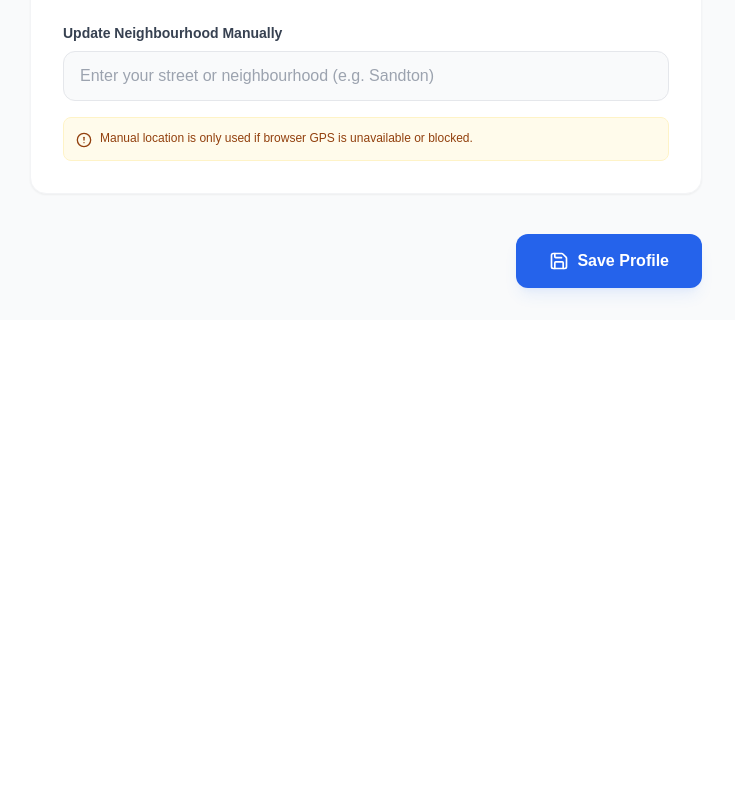
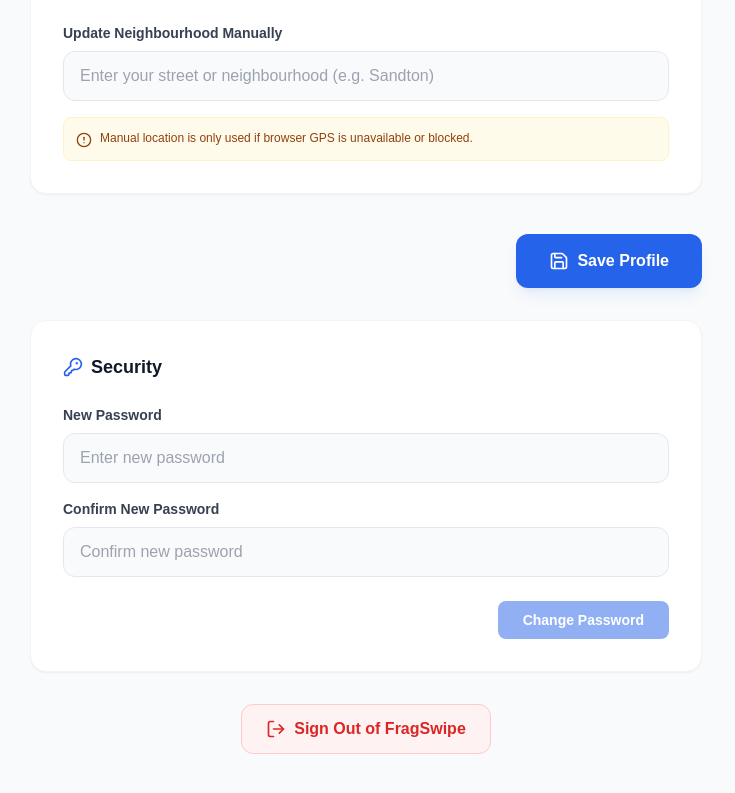
Before and after one commit to fredjlutz/FragSwipe, a Next.js app: page /profile in a window 1280 px wide. Shown: the part 649-1442 px from the top of the page, without its empty margins (274-1009 px from the left). Before the commit the page ends 969 px from the top, so only its background shows below. Built offline with nearby package versions, Linux system fonts and the light colour scheme; no server answers.

Commit message:
fix: profile security options and initialize remote storage bucket

```diff
--- a/app/(dashboard)/profile/page.tsx
+++ b/app/(dashboard)/profile/page.tsx
@@ -1,7 +1,9 @@
 'use client';
 
 import { useState, useEffect } from 'react';
-import { User, Phone, MapPin, Save, Loader2, CheckCircle2, AlertCircle } from 'lucide-react';
+import { User, Phone, MapPin, Save, Loader2, CheckCircle2, AlertCircle, KeyRound, LogOut } from 'lucide-react';
+import { createClient } from '@/lib/supabase/client';
+import Link from 'next/link';
 
 export default function ProfilePage() {
     const [loading, setLoading] = useState(true);
@@ -14,6 +16,13 @@ export default function ProfilePage() {
         neighbourhood: '',
         raw_address: ''
     });
+
+    const [password, setPassword] = useState('');
+    const [confirmPassword, setConfirmPassword] = useState('');
+    const [updatingPassword, setUpdatingPassword] = useState(false);
+    const [passwordMessage, setPasswordMessage] = useState<{ type: 'success' | 'error', text: string } | null>(null);
+
+    const supabase = createClient();
 
     useEffect(() => {
         fetchProfile();
@@ -65,6 +74,35 @@ export default function ProfilePage() {
             setMessage({ type: 'error', text: 'An unexpected error occurred' });
         } finally {
             setSaving(false);
+        }
+    };
+
+    const handlePasswordUpdate = async (e: React.FormEvent) => {
+        e.preventDefault();
+        setPasswordMessage(null);
+
+        if (password !== confirmPassword) {
+            setPasswordMessage({ type: 'error', text: 'Passwords do not match.' });
+            return;
+        }
+
+        if (password.length < 6) {
+            setPasswordMessage({ type: 'error', text: 'Password must be at least 6 characters.' });
+            return;
+        }
+
+        setUpdatingPassword(true);
+
+        try {
+            const { error } = await supabase.auth.updateUser({ password });
+            if (error) throw error;
+            setPasswordMessage({ type: 'success', text: 'Password updated successfully!' });
+            setPassword('');
+            setConfirmPassword('');
+        } catch (err: unknown) {
+            setPasswordMessage({ type: 'error', text: err instanceof Error ? err.message : 'Failed to update password.' });
+        } finally {
+            setUpdatingPassword(false);
         }
     };
 
@@ -202,6 +240,74 @@ export default function ProfilePage() {
                         </button>
                     </div>
                 </form>
+
+                {/* Password Update section */}
+                <div className="mt-8 bg-white rounded-2xl shadow-sm border border-gray-100 overflow-hidden">
+                    <div className="p-6 sm:p-8 space-y-6">
+                        <div className="flex items-center gap-2 mb-2">
+                            <KeyRound className="w-5 h-5 text-blue-600" />
+                            <h2 className="text-lg font-bold text-gray-900">Security</h2>
+                        </div>
+
+                        {passwordMessage && (
+                            <div className={`mb-4 p-4 rounded-xl flex items-center gap-3 animate-in fade-in ${passwordMessage.type === 'success' ? 'bg-green-50 text-green-700 border border-green-100' : 'bg-red-50 text-red-700 border border-red-100'
+                                }`}>
+                                {passwordMessage.type === 'success' ? <CheckCircle2 className="w-5 h-5 flex-shrink-0" /> : <AlertCircle className="w-5 h-5 flex-shrink-0" />}
+                                <p className="text-sm font-medium">{passwordMessage.text}</p>
+                            </div>
+                        )}
+
+                        <form onSubmit={handlePasswordUpdate} className="space-y-4">
+                            <div>
+                                <label className="block text-sm font-semibold text-gray-700 mb-2">
+                                    New Password
+                                </label>
+                                <input
+                                    type="password"
+                                    value={password}
+                                    onChange={(e) => setPassword(e.target.value)}
+                                    className="block w-full px-4 py-3 bg-gray-50 border border-gray-200 rounded-xl focus:ring-2 focus:ring-blue-500/20 focus:border-blue-500 transition-all outline-none"
+                                    placeholder="Enter new password"
+                                    required
+                                />
+                            </div>
+                            <div>
+                                <label className="block text-sm font-semibold text-gray-700 mb-2">
+                                    Confirm New Password
+                                </label>
+                                <input
+                                    type="password"
+                                    value={confirmPassword}
+                                    onChange={(e) => setConfirmPassword(e.target.value)}
+                                    className="block w-full px-4 py-3 bg-gray-50 border border-gray-200 rounded-xl focus:ring-2 focus:ring-blue-500/20 focus:border-blue-500 transition-all outline-none"
+                                    placeholder="Confirm new password"
+                                    required
+                                />
+                            </div>
+                            <div className="flex justify-end pt-2">
+                                <button
+                                    type="submit"
+                                    disabled={updatingPassword || !password || !confirmPassword}
+                                    className="inline-flex items-center justify-center px-6 py-2 border border-transparent text-sm font-bold rounded-lg text-white bg-blue-600 hover:bg-blue-700 disabled:opacity-50 transition-colors"
+                                >
+                                    {updatingPassword ? 'Updating...' : 'Change Password'}
+                                </button>
+                            </div>
+                        </form>
+                    </div>
+                </div>
+
+                {/* Logout Action */}
+                <div className="mt-8 flex justify-center pb-12">
+                    <Link
+                        href="/api/auth/signout"
+                        className="inline-flex items-center gap-2 px-6 py-3 rounded-xl border border-red-200 text-red-600 bg-red-50 hover:bg-red-100 font-bold transition-colors"
+                    >
+                        <LogOut className="w-5 h-5" />
+                        Sign Out of FragSwipe
+                    </Link>
+                </div>
+
             </div>
         </div>
     );
--- a/components/DashboardNavbar.tsx
+++ b/components/DashboardNavbar.tsx
@@ -62,6 +62,13 @@ export default function DashboardNavbar() {
                                 </Link>
                             );
                         })}
+                        <Link
+                            href="/api/auth/signout"
+                            className="flex items-center gap-2 px-3 py-2 rounded-md text-sm font-medium text-red-600 hover:bg-red-50 transition-colors"
+                        >
+                            <LogOut className="w-4 h-4" />
+                            Sign out
+                        </Link>
                     </div>
 
                     {/* Mobile menu button */}
```
Also changed, not shown: 1 other file (tests, documents, lock files or other folders).
